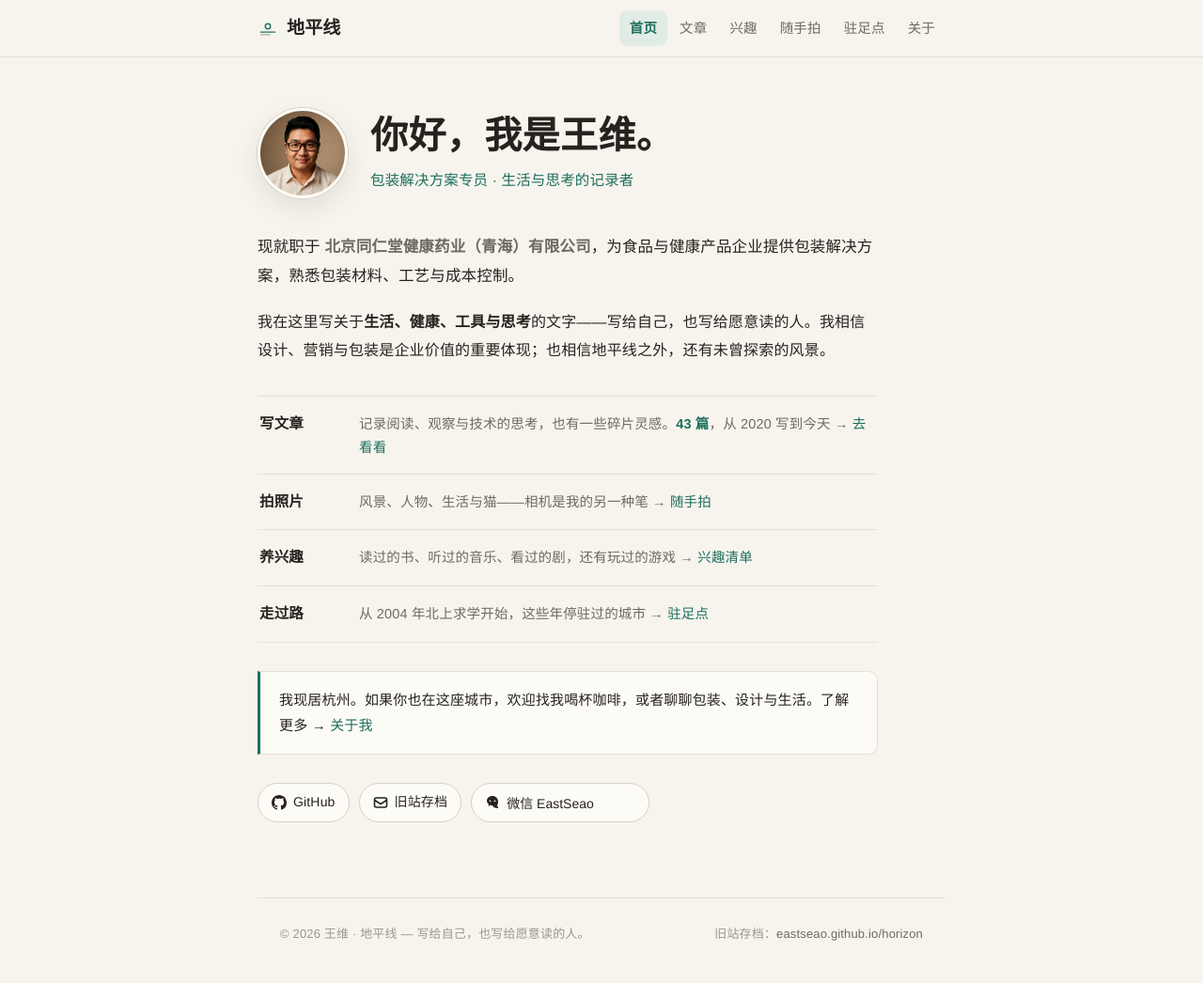
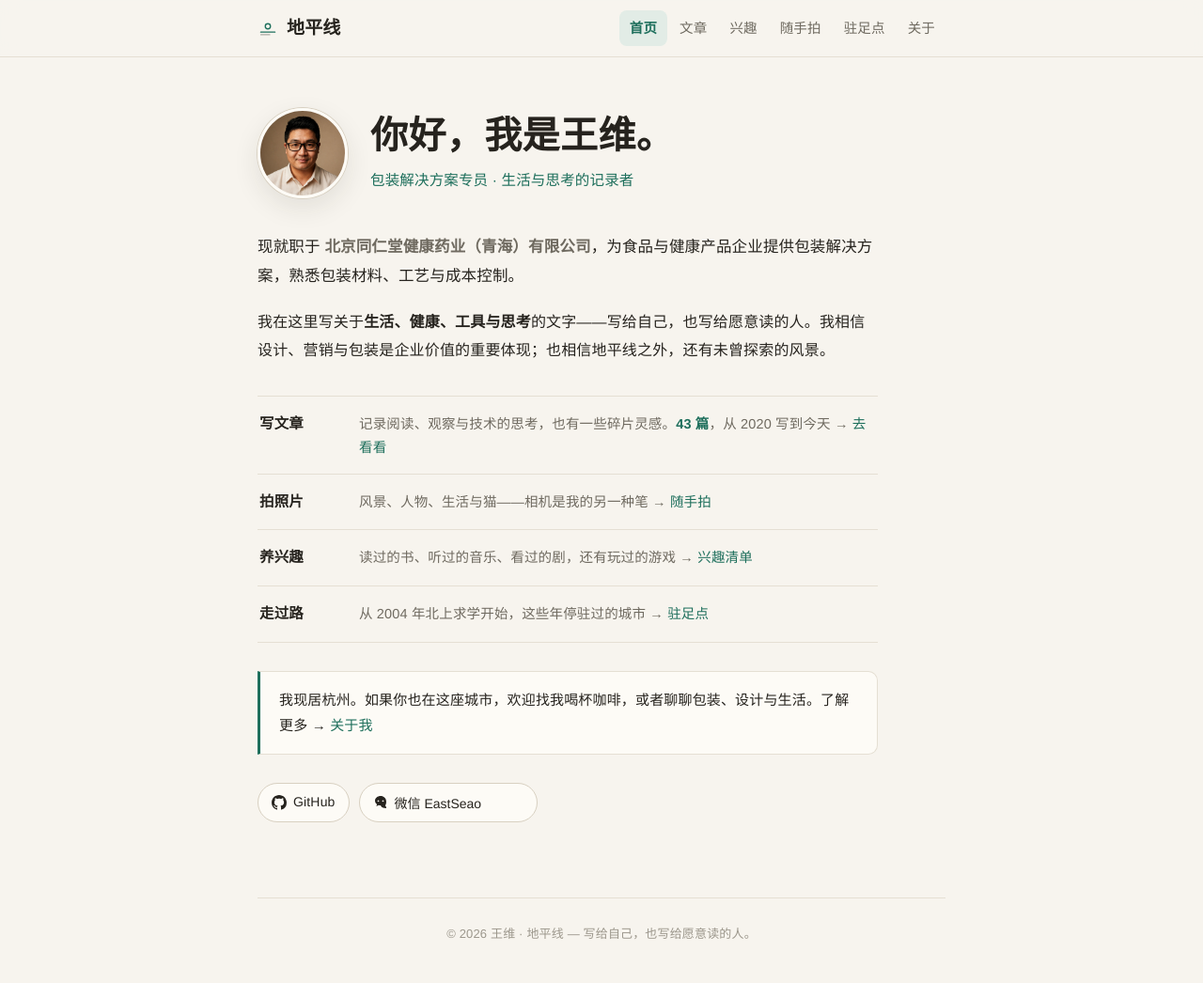
Before and after one commit to eastseao/eastseao.github.io, a plain HTML site: page index.html in a window 1280 px wide. Shown: the whole page at 94% size. Drawn offline with Linux system fonts and the light colour scheme; a web font is replaced by a local one.

Commit message:
删除所有页面的旧站存档链接

```diff
--- a/index.html
+++ b/index.html
@@ -191,7 +191,7 @@ h1.name{font-family:var(--serif);font-size:clamp(28px,4.8vw,40px);font-weight:70
 
 /* ===== 页脚 ===== */
 .site-footer{border-top:1px solid var(--line);padding:26px 0 40px;color:var(--ink-3);font-size:13px}
-.foot-inner{display:flex;justify-content:space-between;gap:14px;flex-wrap:wrap}
+.foot-inner{display:flex;justify-content:center;gap:14px;flex-wrap:wrap}
 .site-footer a{color:var(--ink-2)}
 
 /* ===== 响应式 ===== */
@@ -266,10 +266,6 @@ h1.name{font-family:var(--serif);font-size:clamp(28px,4.8vw,40px);font-weight:70
       <a href="https://github.com/eastseao" target="_blank" rel="noopener">
         <svg width="16" height="16" viewBox="0 0 16 16" fill="currentColor"><path d="M8 0C3.58 0 0 3.58 0 8c0 3.54 2.29 6.53 5.47 7.59.4.07.55-.17.55-.38 0-.19-.01-.82-.01-1.49-2.01.37-2.53-.49-2.69-.94-.09-.23-.48-.94-.82-1.13-.28-.15-.68-.52-.01-.53.63-.01 1.08.58 1.23.82.72 1.21 1.87.87 2.33.66.07-.52.28-.87.51-1.07-1.78-.2-3.64-.89-3.64-3.95 0-.87.31-1.59.82-2.15-.08-.2-.36-1.02.08-2.12 0 0 .67-.21 2.2.82.64-.18 1.32-.27 2-.27s1.36.09 2 .27c1.53-1.04 2.2-.82 2.2-.82.44 1.1.16 1.92.08 2.12.51.56.82 1.27.82 2.15 0 3.07-1.87 3.75-3.65 3.95.29.25.54.73.54 1.48 0 1.07-.01 1.93-.01 2.2 0 .21.15.46.55.38A8.01 8.01 0 0016 8c0-4.42-3.58-8-8-8z"/></svg>
         GitHub
-      </a>
-      <a href="https://eastseao.github.io/horizon/" target="_blank" rel="noopener">
-        <svg width="16" height="16" viewBox="0 0 16 16" fill="none" stroke="currentColor" stroke-width="1.6"><rect x="1.5" y="3" width="13" height="10" rx="2"/><path d="M1.5 5.5 8 9.5l6.5-4"/></svg>
-        旧站存档
       </a>
       <button class="copy-btn" id="copyWx" style="border-radius:999px;border:1px solid var(--line-strong);background:var(--card);padding:7px 14px;font-size:14px;color:var(--ink);cursor:pointer;display:inline-flex;align-items:center;gap:7px">
         <svg width="16" height="16" viewBox="0 0 16 16" fill="currentColor"><path d="M8 1C4.7 1 2 3.24 2 6c0 1.53.8 2.9 2.05 3.8L3.5 12l2.3-1.2c.67.18 1.36.28 2.06.28h.14C8.26 12.9 10.9 14 14 14v-.5c0-.9-.5-1.7-1.2-2.2C13.5 10.3 14 8.7 14 6.9 14 3.5 11.3 1 8 1zM5.5 5.4c.5 0 .9.4.9.9s-.4.9-.9.9-.9-.4-.9-.9.4-.9.9-.9zm5 0c.5 0 .9.4.9.9s-.4.9-.9.9-.9-.4-.9-.9.4-.9.9-.9z"/></svg>
@@ -508,7 +504,6 @@ h1.name{font-family:var(--serif);font-size:clamp(28px,4.8vw,40px);font-weight:70
 <footer class="site-footer">
   <div class="wrap foot-inner">
     <span>© 2026 王维 · 地平线 — 写给自己，也写给愿意读的人。</span>
-    <span>旧站存档：<a href="https://eastseao.github.io/horizon/" target="_blank" rel="noopener">eastseao.github.io/horizon</a></span>
   </div>
 </footer>
 
```
